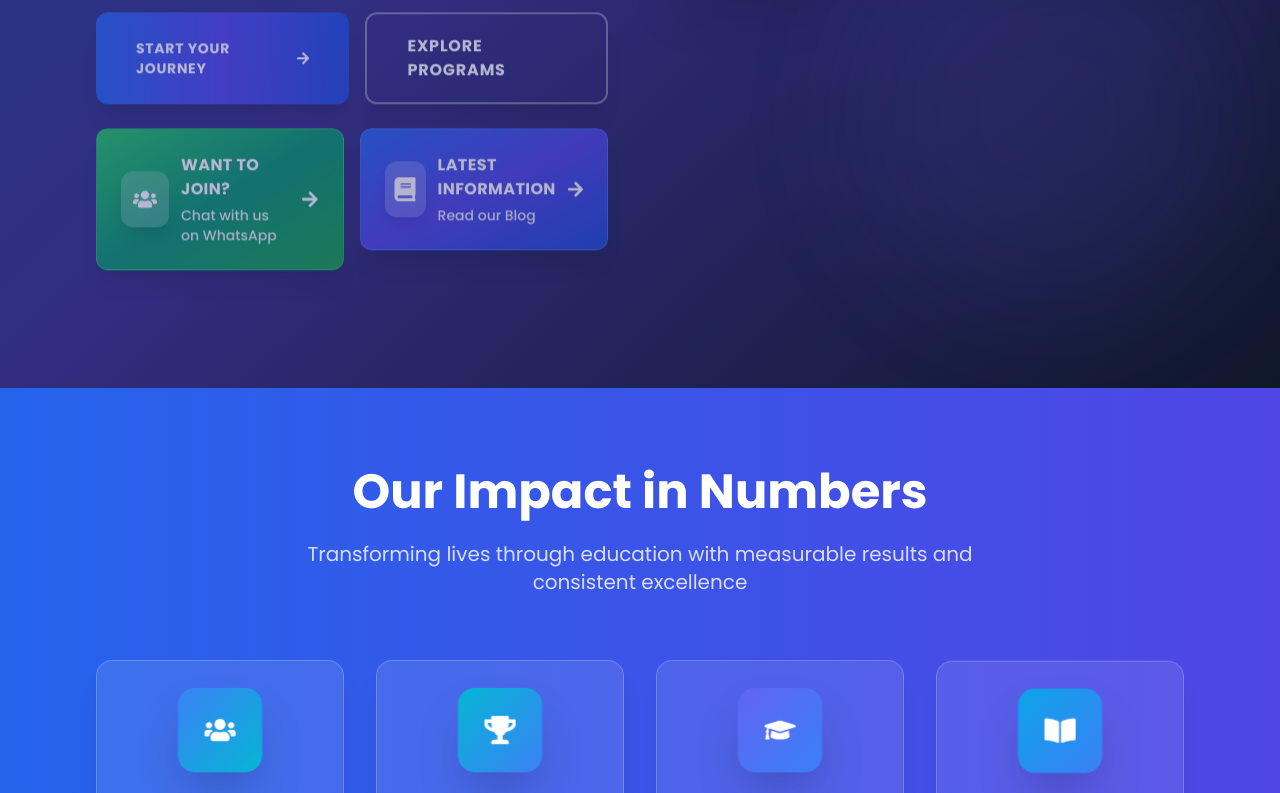
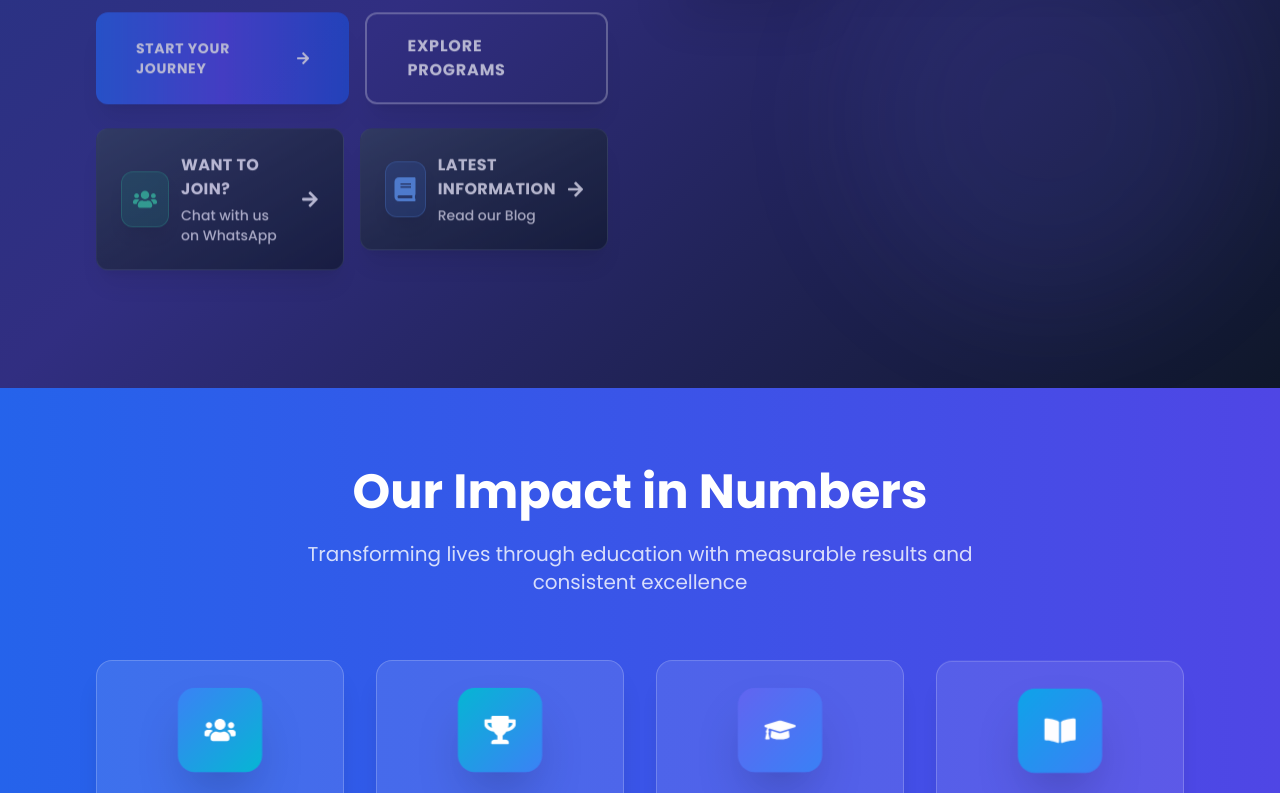
Before and after one commit to konapalask/inspie_academy, a React (Vite) app: page / in a window 1280 px wide. Shown: the part 1647-2440 px from the top of the page. Built offline with nearby package versions, Linux system fonts and the light colour scheme.

Commit message:
Update hero section colors and change Class 9-10 to intermediate tuitions

```diff
--- a/src/pages/Courses.jsx
+++ b/src/pages/Courses.jsx
@@ -83,7 +83,7 @@ export default function Courses() {
       id: 4,
       title: 'Foundation Program',
       category: 'foundation',
-      subtitle: 'Class 9-10 Excellence',
+      subtitle: 'We Teach Intermediate Tuitions',
       duration: '12 Months',
       batchSize: '20 Students',
       sessions: '5 Days/Week',
--- a/src/pages/Home.jsx
+++ b/src/pages/Home.jsx
@@ -79,7 +79,7 @@ export default function Home() {
       id: 4,
       title: 'Foundation',
       category: 'foundation',
-      subtitle: 'Class 9-10',
+      subtitle: 'We Teach Intermediate Tuitions',
       duration: '12 Months',
       students: '2,100+ Enrolled',
       features: ['Conceptual Learning', 'Olympiad Prep', 'Testing', 'Tracking'],
@@ -237,12 +237,12 @@ export default function Home() {
                       rel="noopener noreferrer"
                       whileHover={{ scale: 1.02, y: -4 }}
                       whileTap={{ scale: 0.98 }}
-                      className="group relative overflow-hidden bg-gradient-to-br from-green-500 via-emerald-600 to-green-600 text-white p-4 sm:p-6 rounded-lg sm:rounded-xl shadow-xl hover:shadow-2xl transition-all duration-300 border border-green-400/30"
+                      className="group relative overflow-hidden bg-gradient-to-br from-slate-700 via-slate-800 to-slate-900 text-white p-4 sm:p-6 rounded-lg sm:rounded-xl shadow-xl hover:shadow-2xl transition-all duration-300 border border-slate-600/50"
                     >
-                      <div className="absolute inset-0 bg-gradient-to-r from-white/0 via-white/10 to-white/0 transform -skew-x-12 -translate-x-full group-hover:translate-x-full transition-transform duration-1000"></div>
+                      <div className="absolute inset-0 bg-gradient-to-r from-white/0 via-white/5 to-white/0 transform -skew-x-12 -translate-x-full group-hover:translate-x-full transition-transform duration-1000"></div>
                       <div className="flex items-center gap-2 sm:gap-3 relative z-10">
-                        <div className="w-10 h-10 sm:w-12 sm:h-14 bg-white/20 backdrop-blur-sm rounded-lg sm:rounded-xl flex items-center justify-center shadow-lg transform group-hover:scale-110 group-hover:rotate-6 transition-all duration-300">
-                          <FaUsers className="text-lg sm:text-2xl text-white" />
+                        <div className="w-10 h-10 sm:w-12 sm:h-14 bg-emerald-500/20 backdrop-blur-sm rounded-lg sm:rounded-xl flex items-center justify-center shadow-lg transform group-hover:scale-110 group-hover:rotate-6 transition-all duration-300 border border-emerald-400/30">
+                          <FaUsers className="text-lg sm:text-2xl text-emerald-400" />
                         </div>
                         <div className="flex-1">
                           <h3 className="font-bold text-sm sm:text-base uppercase tracking-wide mb-0.5 sm:mb-1">Want to Join?</h3>
@@ -259,12 +259,12 @@ export default function Home() {
                     >
                       <Link
                         to="/blog"
-                        className="group relative overflow-hidden bg-gradient-to-br from-blue-600 via-indigo-600 to-blue-700 text-white p-4 sm:p-6 rounded-lg sm:rounded-xl shadow-xl hover:shadow-2xl transition-all duration-300 border border-blue-400/30 block"
+                        className="group relative overflow-hidden bg-gradient-to-br from-slate-700 via-slate-800 to-slate-900 text-white p-4 sm:p-6 rounded-lg sm:rounded-xl shadow-xl hover:shadow-2xl transition-all duration-300 border border-slate-600/50 block"
                       >
-                        <div className="absolute inset-0 bg-gradient-to-r from-white/0 via-white/10 to-white/0 transform -skew-x-12 -translate-x-full group-hover:translate-x-full transition-transform duration-1000"></div>
+                        <div className="absolute inset-0 bg-gradient-to-r from-white/0 via-white/5 to-white/0 transform -skew-x-12 -translate-x-full group-hover:translate-x-full transition-transform duration-1000"></div>
                         <div className="flex items-center gap-2 sm:gap-3 relative z-10">
-                          <div className="w-10 h-10 sm:w-12 sm:h-14 bg-white/20 backdrop-blur-sm rounded-lg sm:rounded-xl flex items-center justify-center shadow-lg transform group-hover:scale-110 group-hover:rotate-6 transition-all duration-300">
-                            <FaBook className="text-lg sm:text-2xl text-white" />
+                          <div className="w-10 h-10 sm:w-12 sm:h-14 bg-blue-500/20 backdrop-blur-sm rounded-lg sm:rounded-xl flex items-center justify-center shadow-lg transform group-hover:scale-110 group-hover:rotate-6 transition-all duration-300 border border-blue-400/30">
+                            <FaBook className="text-lg sm:text-2xl text-blue-400" />
                           </div>
                           <div className="flex-1">
                             <h3 className="font-bold text-sm sm:text-base uppercase tracking-wide mb-0.5 sm:mb-1">Latest Information</h3>
```
